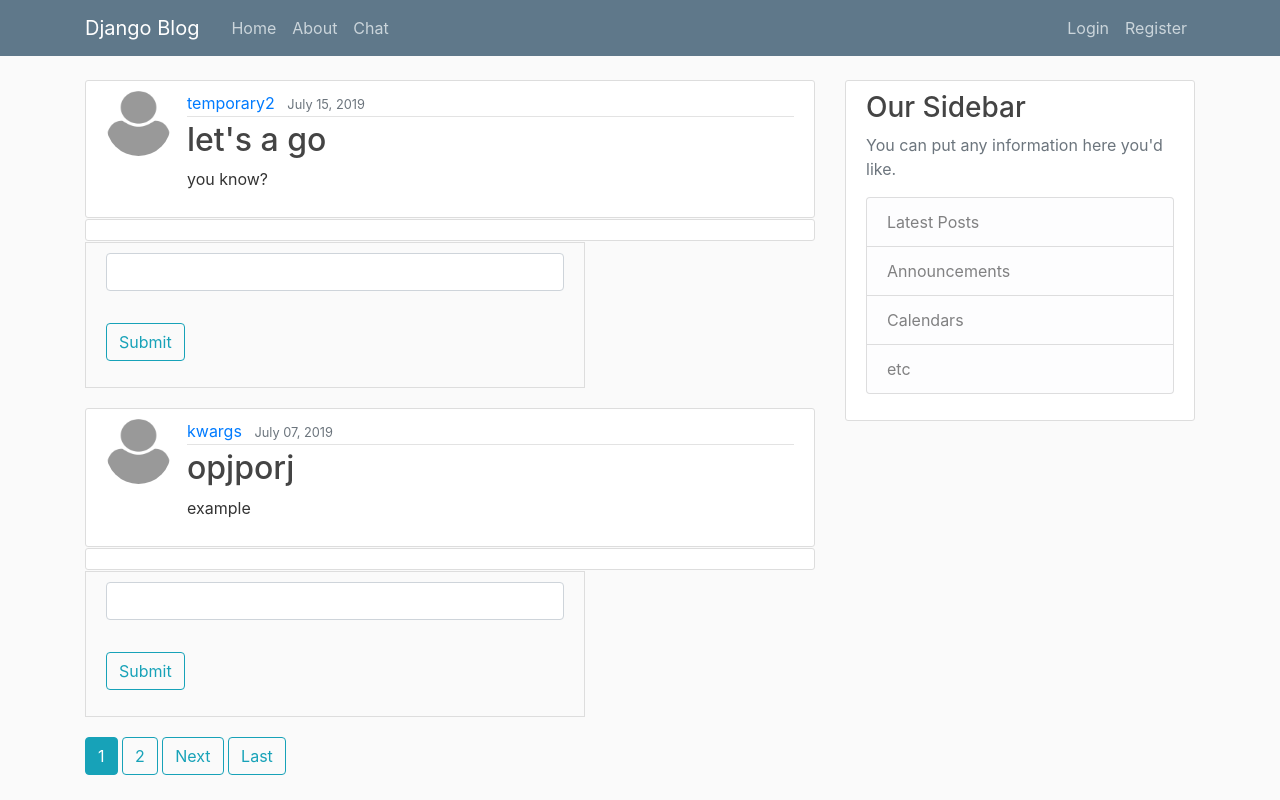
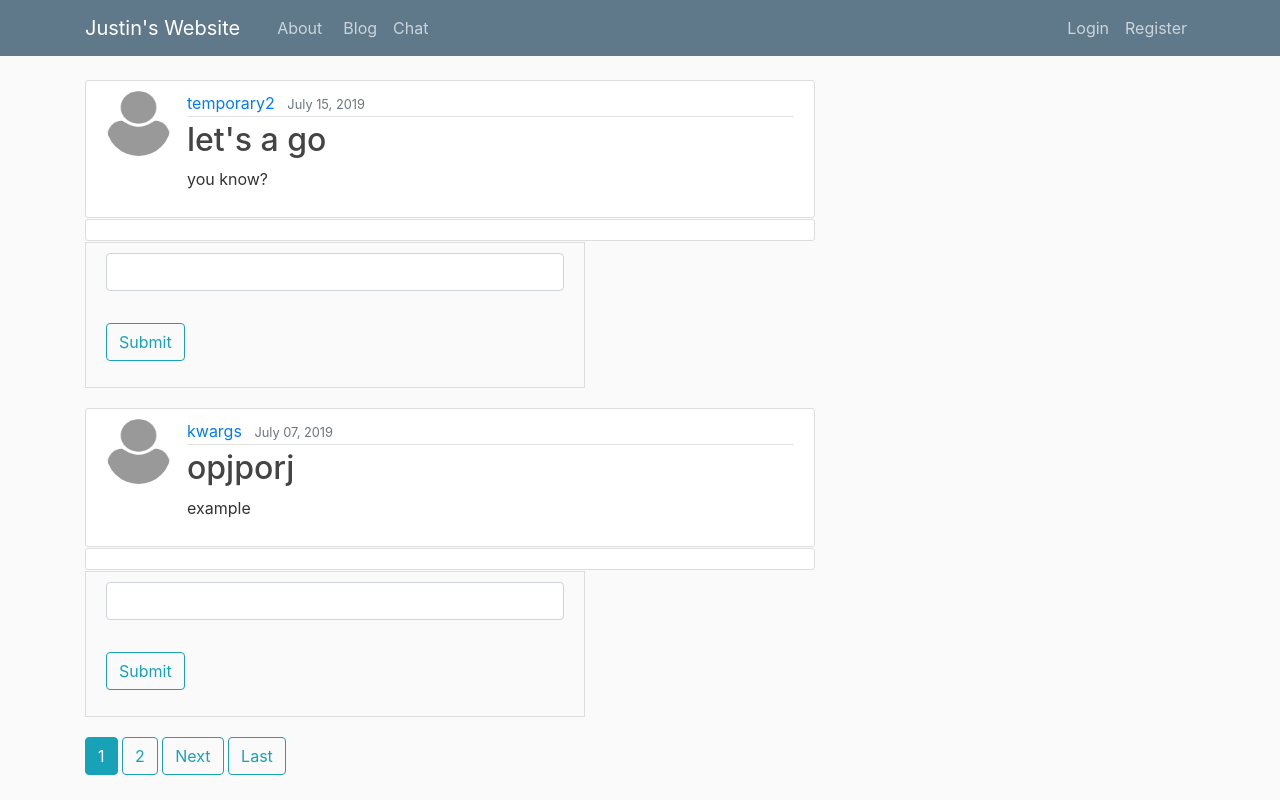
Before and after one commit to JustinWeintraub/blog, a Django app: page / in a window 1280 px wide. Run offline with Django 3.2, Linux system fonts and the light colour scheme; data comes from the database, SQL or seed files in the repository; both versions use the stored data as it was after the commit; data that the repository does not hold is empty; parts of the project's set-up code (start-up, migrations or seed data) failed here and were passed over; some libraries are stand-ins or nearby versions.

Commit message:
Made website more personalized

```diff
--- a/blog/static/blog/main.css
+++ b/blog/static/blog/main.css
@@ -22,6 +22,14 @@ ul {
 
 .site-header .navbar-nav .nav-link:hover {
   color: #ffffff;
+}
+
+.nav-button {
+  background-color: #5f788a;
+  color: #cbd5db;
+  margin-top: 1px;
+
+
 }
 
 .site-header .navbar-nav .nav-link.active {
@@ -106,3 +114,6 @@ a.article-title:hover {
   border: 1px solid #dddddd;
   margin-bottom: 20px;
 }
+.about-title{
+  font-size: 50px;
+}
--- a/blog/templates/blog/about.html
+++ b/blog/templates/blog/about.html
@@ -1,4 +1,5 @@
 {% extends "blog/base.html" %}
 {% block content %}
-  <h1>About Page</h1>
+<u class="about-title">About</u>
+<p class="about-content">My name is Justin Weintraub</p>
 {% endblock content %}
--- a/blog/templates/blog/base.html
+++ b/blog/templates/blog/base.html
@@ -10,25 +10,34 @@
     <!-- Bootstrap CSS -->
     <link rel="stylesheet" href="https://maxcdn.bootstrapcdn.com/bootstrap/4.0.0/css/bootstrap.min.css" integrity="sha384-Gn5384xqQ1aoWXA+058RXPxPg6fy4IWvTNh0E263XmFcJlSAwiGgFAW/dAiS6JXm" crossorigin="anonymous">
     <link rel="stylesheet" type="text/css" href="{% static 'blog/main.css' %}">
+    <script src="{% static 'blog/temp.js' %}"></script>
     <script src="https://code.jquery.com/jquery-3.2.1.min.js"></script>
     {% if title %}
-        <title>Django Blog - {{ title }}</title>
+        <title>Justin's Website - {{ title }}</title>
     {% else %}
-        <title>Django Blog</title>
+        <title>Justin's Website</title>
     {% endif %}
 </head>
 <body>
     <header class="site-header">
       <nav class="navbar navbar-expand-md navbar-dark bg-steel fixed-top">
         <div class="container">
-          <a class="navbar-brand mr-4" href="{% url 'blog-home' %}">Django Blog</a>
+          <a class="navbar-brand mr-4" href="{% url 'blog-home' %}">Justin's Website</a>
           <button class="navbar-toggler" type="button" data-toggle="collapse" data-target="#navbarToggle" aria-controls="navbarToggle" aria-expanded="false" aria-label="Toggle navigation">
           <span class="navbar-toggler-icon"></span>
           </button>
           <div class="collapse navbar-collapse" id="navbarToggle">
             <div class="navbar-nav mr-auto">
-              <a class="nav-item nav-link" href="{% url 'blog-home' %}">Home</a>
-              <a class="nav-item nav-link" href="{% url 'blog-about' %}">About</a>
+              <div class ="dropdown">
+                <div class="btn-group">
+                  <button class="btn nav-button" type="button" id="dropdownMenuButton" data-toggle="dropdown">About</button>
+                  <div class="dropdown-menu">
+                  <a class="nav-item dropdown-item" href="{% url 'blog-about' %}">Personal</a>
+                  <a class="nav-item dropdown-item" href="{% url 'blog-contact' %}">Contact</a>
+                </div>
+                </div>
+              </div>
+              <a class="nav-item nav-link" href="{% url 'blog-home' %}">Blog</a>
               <a class="nav-item nav-link" href="{% url 'chat-board' %}">Chat</a>
             </div>
             <!-- Navbar Right Side -->
@@ -58,19 +67,6 @@
           {% endif %}
           {% block content %}{% endblock %}
         </div>
-        <div class="col-md-4">
-          <div class="content-section">
-            <h3>Our Sidebar</h3>
-            <p class='text-muted'>You can put any information here you'd like.
-              <ul class="list-group">
-                <li class="list-group-item list-group-item-light">Latest Posts</li>
-                <li class="list-group-item list-group-item-light">Announcements</li>
-                <li class="list-group-item list-group-item-light">Calendars</li>
-                <li class="list-group-item list-group-item-light">etc</li>
-              </ul>
-            </p>
-          </div>
-        </div>
       </div>
     </main>
 
--- /dev/null
+++ b/blog/templates/blog/contact.html
@@ -0,0 +1,4 @@
+{% extends "blog/base.html" %}
+{% block content %}
+  <h1>Under Construction</h1>
+{% endblock content %}
--- a/blog/templates/blog/home.html
+++ b/blog/templates/blog/home.html
@@ -34,7 +34,6 @@
                   var content=document.createElement("p");
                   content.innerHTML=comment[i];
                   content.className="article-content"
-                  console.log(comment[i])
                   document.getElementById("comments{{post.id}}").appendChild(author);
                   document.getElementById("comments{{post.id}}").appendChild(content);
                 }
--- a/blog/urls.py
+++ b/blog/urls.py
@@ -15,5 +15,6 @@ urlpatterns = [
     path('post/<int:pk>/update/', PostUpdateView.as_view(), name='post-update'),
     path('post/<int:pk>/delete/', PostDeleteView.as_view(), name='post-delete'),
 
-    path('about/', views.about, name='blog-about'),
+    path('personal/', views.about, name='blog-about'),
+    path('contact/', views.contact, name='blog-contact'),
 ]
--- a/blog/views.py
+++ b/blog/views.py
@@ -111,7 +111,8 @@ class PostDeleteView(LoginRequiredMixin,UserPassesTestMixin,DeleteView):
 def about(request):
     #return HttpResponse('<h1>Blog About</h1>')
     return render(request, 'blog/about.html', {'title':'About'})
-
+def contact(request):
+    return render(request, 'blog/contact.html', {'title':'About'})
 '''{% if comments.objects.filter(post_id=post.id) %}
   {% for comment in comments.objects.filter(post_id=post.id) %}
   <p>Temp</p>
```
Also changed, not shown: blog/static/blog/temp.js (added), db.sqlite3.
